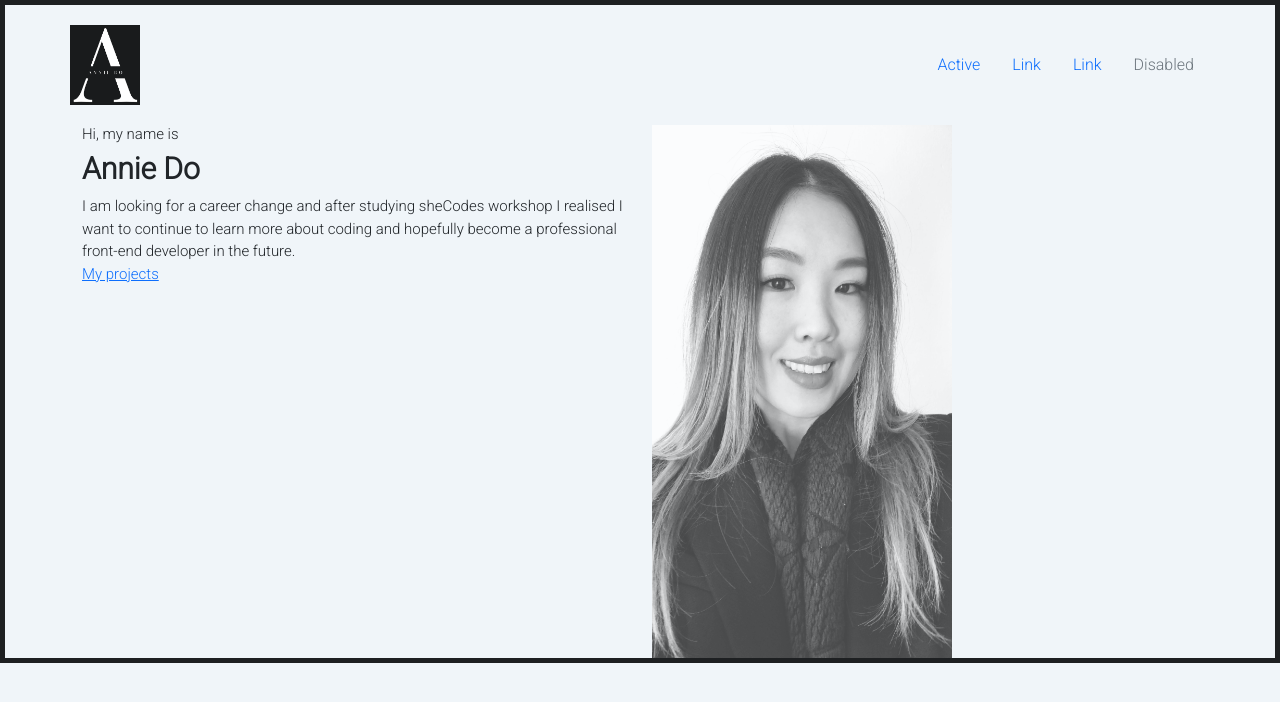
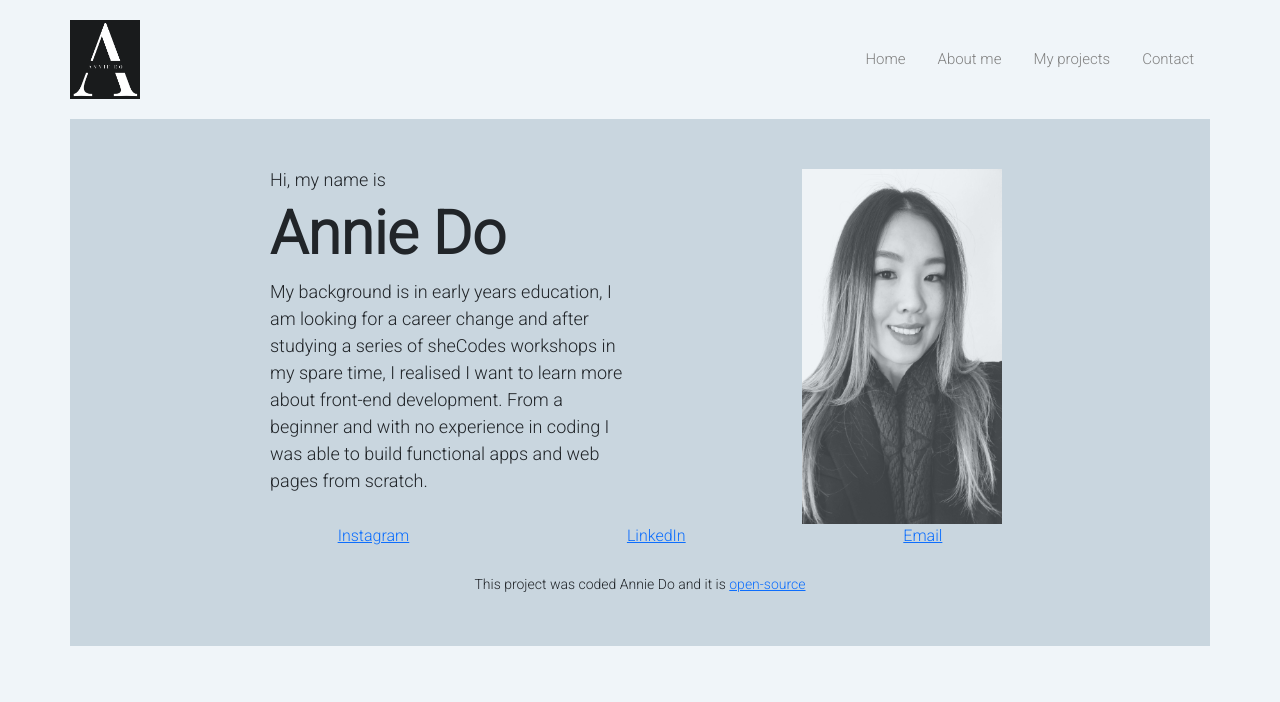
Before and after one commit to annie-2686/profolio-AD, a plain HTML site: page index.html in a window 1280 px wide. Drawn offline with nearby package versions, Linux system fonts and the light colour scheme.

Commit message:
css changes, added nav bar and footer

```diff
--- a/index.html
+++ b/index.html
@@ -34,32 +34,33 @@
 
       <ul class="nav justify-content-end">
         <li class="nav-item">
-          <a class="nav-link active" aria-current="page" href="#">Active</a>
+          <a class="nav-link active" aria-current="page" href="/index.html"
+            >Home</a
+          >
         </li>
         <li class="nav-item">
-          <a class="nav-link" href="#">Link</a>
+          <a class="nav-link" href="/about.html">About me</a>
         </li>
         <li class="nav-item">
-          <a class="nav-link" href="#">Link</a>
+          <a class="nav-link" href="#">My projects</a>
         </li>
         <li class="nav-item">
-          <a class="nav-link disabled">Disabled</a>
+          <a class="nav-link active">Contact</a>
         </li>
       </ul>
     </div>
+
     <div class="about-section container">
       <div class="row">
         <div class="col-6">
           <h1>Hi, my name is</h1>
           <h2>Annie Do</h2>
           <p>
-            I am looking for a career change and after studying sheCodes
-            workshop I realised I want to continue to learn more about coding
-            and hopefully become a professional front-end developer in the
-            future.
-
-            <br />
-            <a href="">My projects</a>
+            My background is in early years education, I am looking for a career
+            change and after studying a series of sheCodes workshops in my spare
+            time, I realised I want to learn more about front-end development.
+            From a beginner and with no experience in coding I was able to build
+            functional apps and web pages from scratch.
           </p>
         </div>
         <div class="col-6">
@@ -70,6 +71,43 @@
           />
         </div>
       </div>
+      <footer>
+        <div class="d-flex justify-content-evenly mb-4">
+          <a
+            href="/"
+            class="contacts"
+            title="Instagram profile Annie"
+            target="_blank"
+          >
+            Instagram
+          </a>
+          <a
+            href="/"
+            class="contacts"
+            title="LinkedIn profile annie"
+            target="_blank"
+            >LinkedIn</a
+          >
+          <a
+            href="mailto:[anniedo26@gmail.com]"
+            title="Email Annie"
+            class="contacts"
+            >Email</a
+          >
+        </div>
+        <div class="text-center">
+          <small>
+            This project was coded Annie Do and it is
+            <a
+              href="/"
+              target="blank"
+              title="Github profile Annie"
+              class="contacts"
+              >open-source</a
+            >
+          </small>
+        </div>
+      </footer>
     </div>
   </body>
 </html>
--- a/style.css
+++ b/style.css
@@ -4,25 +4,33 @@
 
 body {
   background-color: var(--basic-color);
-  border: 5px solid #1e2022;
+
   font-family: "Lato", sans-serif;
   font-family: "Playfair Display", serif;
   font-family: "Roboto", sans-serif;
 }
 
+.about-section {
+  background-color: #c9d6df;
+  padding: 50px;
+}
+
 h1,
 p {
-  font-size: 15px;
+  font-size: 18px;
+  margin-left: 150px;
 }
 
 h2 {
-  font-size: 30px;
+  font-size: 60px;
   font-weight: bold;
+  margin-left: 150px;
 }
 
 .mugshot {
   opacity: 0.7;
-  max-width: 300px;
+  max-width: 200px;
+  margin-left: 150px;
 }
 
 .logo {
@@ -32,3 +40,17 @@ h2 {
 .nav {
   padding: 20px 0px;
 }
+
+.nav-item {
+  font-size: 15px;
+}
+
+.active,
+.nav-link {
+  color: grey;
+}
+
+.active:hover,
+.nav-link:hover {
+  color: black;
+}
```
